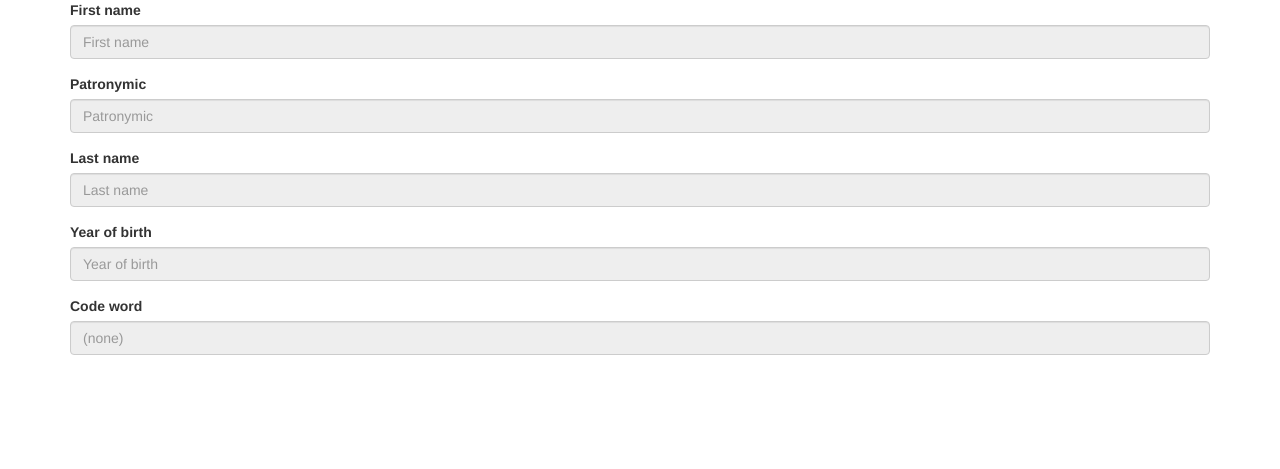
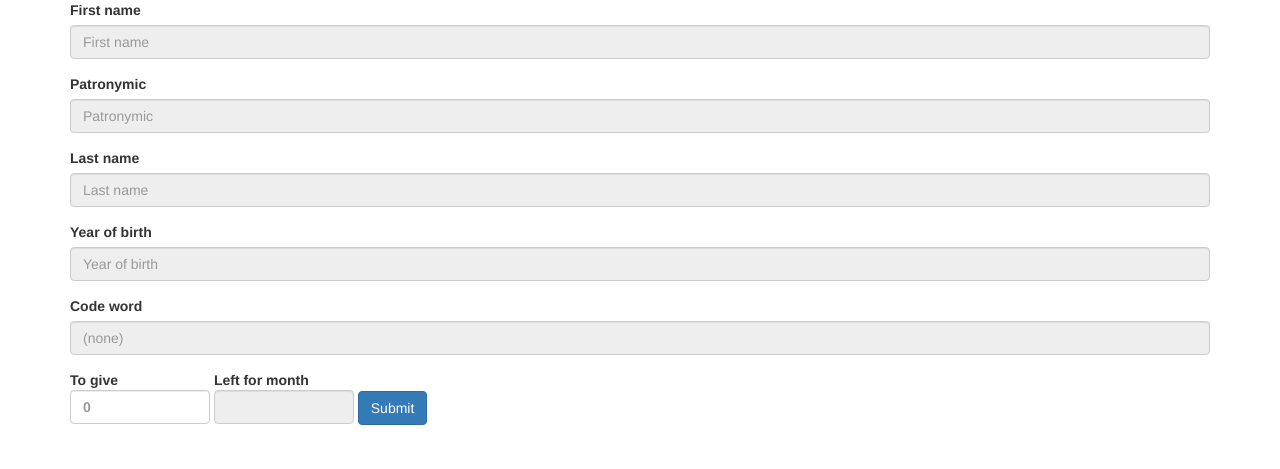
Before and after one commit to ray66rus/giveaway, a Django app: template giveaway/templates/giveaway/client_giveaways.html in a window 1280 px wide. Shown: the top 469 px of the page. Run offline with Django 3.2, Linux system fonts and the light colour scheme; the template is opened without the code that fills it: values that come from a table or form of the project are taken from there, others are empty; some libraries are stand-ins or nearby versions.

Commit message:
fields for new giveaway added to client view form

```diff
--- a/giveaway/static/giveaway/main.css
+++ b/giveaway/static/giveaway/main.css
@@ -2,6 +2,9 @@
 input[name=query] { width: 100% }
 .bad-client { background-color: rgba(249, 7, 31, 0.4) }
 .good-client { background-color:rgba(2, 247, 129, 0.4) }
+
+input[name*=goods_number] { width: 10em }
+
 .search-prompt { display: inline-block; width: 100%; padding: 4px 12px; }
 .easy-autocomplete.eac-round ul li { padding: 0 4px 0 4px }
 .easy-autocomplete.eac-round ul li:last-child { padding-bottom: 4px; }
--- a/giveaway/templates/giveaway/client_giveaways.html
+++ b/giveaway/templates/giveaway/client_giveaways.html
@@ -1,3 +1,5 @@
+{% load i18n %}
+
 <script
     src="https://code.jquery.com/jquery-3.1.1.min.js"
     integrity="sha256-hVVnYaiADRTO2PzUGmuLJr8BLUSjGIZsDYGmIJLv2b8="
@@ -12,9 +14,19 @@
 
 {% block bootstrap3_content %}
 <div class='container'>
-<form class="form">
+<form class="form" method="POST">
     {% csrf_token %}
     {% bootstrap_form form %}
+	<div class="form-group">
+		<label class="control-label">{% trans 'To give' %}
+			<input class="form-control" id="id_goods_number" placeholder="0" title="" type="number" min="0" max="{{goods_left}}" name="goods_number" />
+		</label>
+		<label class="control-label">{% trans 'Left for month' %}
+			<input class="form-control" id="id_goods_number_left" title="" type="number" disabled="" value="{{goods_left}}" name="goods_number_left" />
+		</label>
+		<button type="submit" class="btn btn-primary">{% trans 'Submit' %}</button>
+	</div>
 </form>
+
 </div>
 {% endblock %}
--- a/giveaway/urls.py
+++ b/giveaway/urls.py
@@ -7,6 +7,6 @@ from . import views
 urlpatterns = [
         url(r'^$', views.index, name='index'),
         url(r'^list$', views.list, name='list'),
-        url(r'^client/(?P<pk>\w+)/$', views.view_client, name='view_client_data'),
+        url(r'^client_giveaways/(?P<pk>\w+)/$', views.update_client_giveaways, name='update_client_giveaways'),
         url(r'^find_clients$', views.find_clients, name='find_clients'),
     ] + static(settings.STATIC_URL, document_root=settings.STATIC_ROOT)
```
Also changed, not shown: giveaway/views.py (+5 -2 lines), locale/ru/LC_MESSAGES/django.po.
